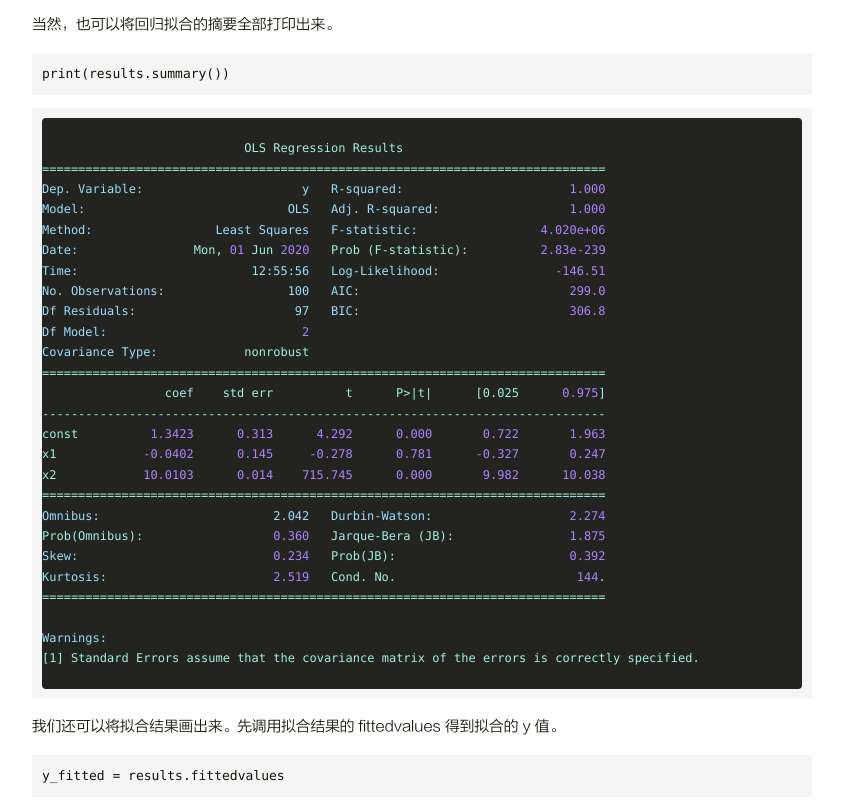
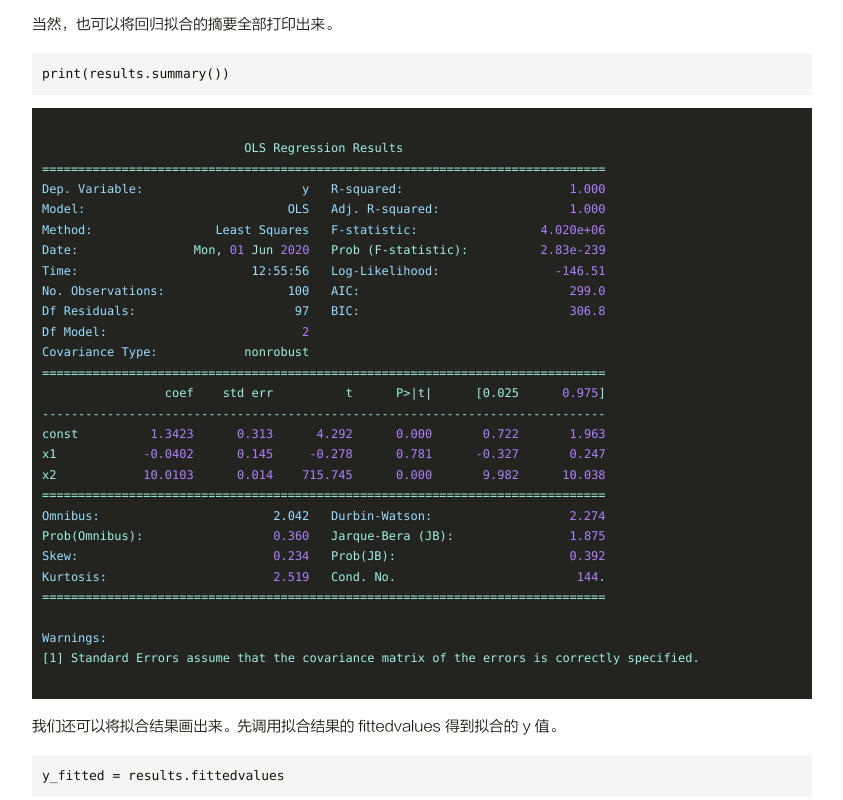
Before and after one commit to junhe-S/junhe-S.github.io, a plain HTML site: page 2020/05/31/python-OLS/index.html in a window 1280 px wide. Shown: the part 1695-2495 px from the top of the page, without its empty margins (218-1061 px from the left). Drawn offline with nearby package versions, Linux system fonts and the light colour scheme; some packages are replaced by stand-ins of ours; no server answers.

Commit message:
Site updated: 2020-06-01 14:32:56

```diff
--- a/2020/05/31/python-OLS/index.html
+++ b/2020/05/31/python-OLS/index.html
@@ -291,8 +291,6 @@ ax.plot(x, y, 'o', label="data")
 ax.plot(x, y_fitted, 'r--.',label='OLS')
 plt.show()
 </code></pre>
-
-<pre></pre>
         </div>
 
 
--- a/css/style.css
+++ b/css/style.css
@@ -1288,7 +1288,7 @@ header label {
 .post-content pre {
   padding: 10px;
   overflow: auto;
-  background: #f5f5f5;
+  background: #23241f;
   font-family: Menlo, Monaco, Consolas, Courier New, monospace;
 }
 .post-content pre code {
```
